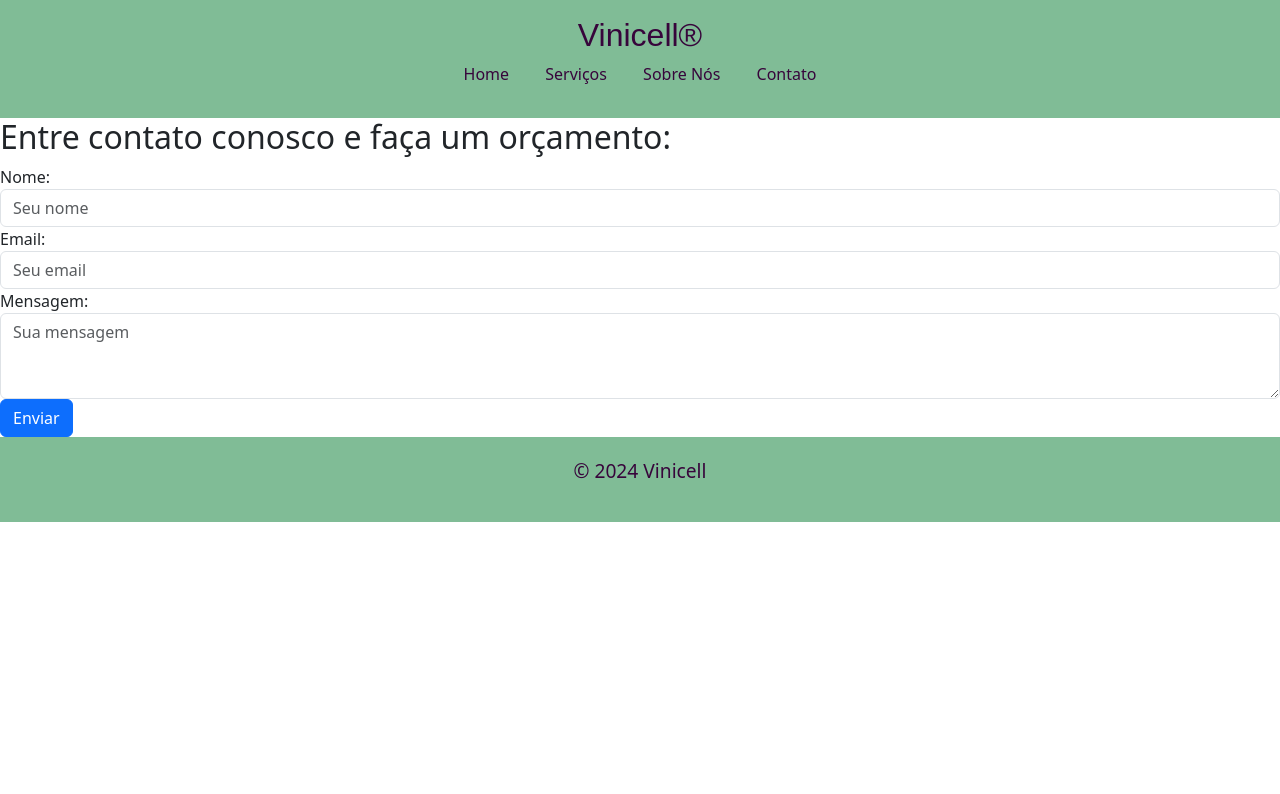
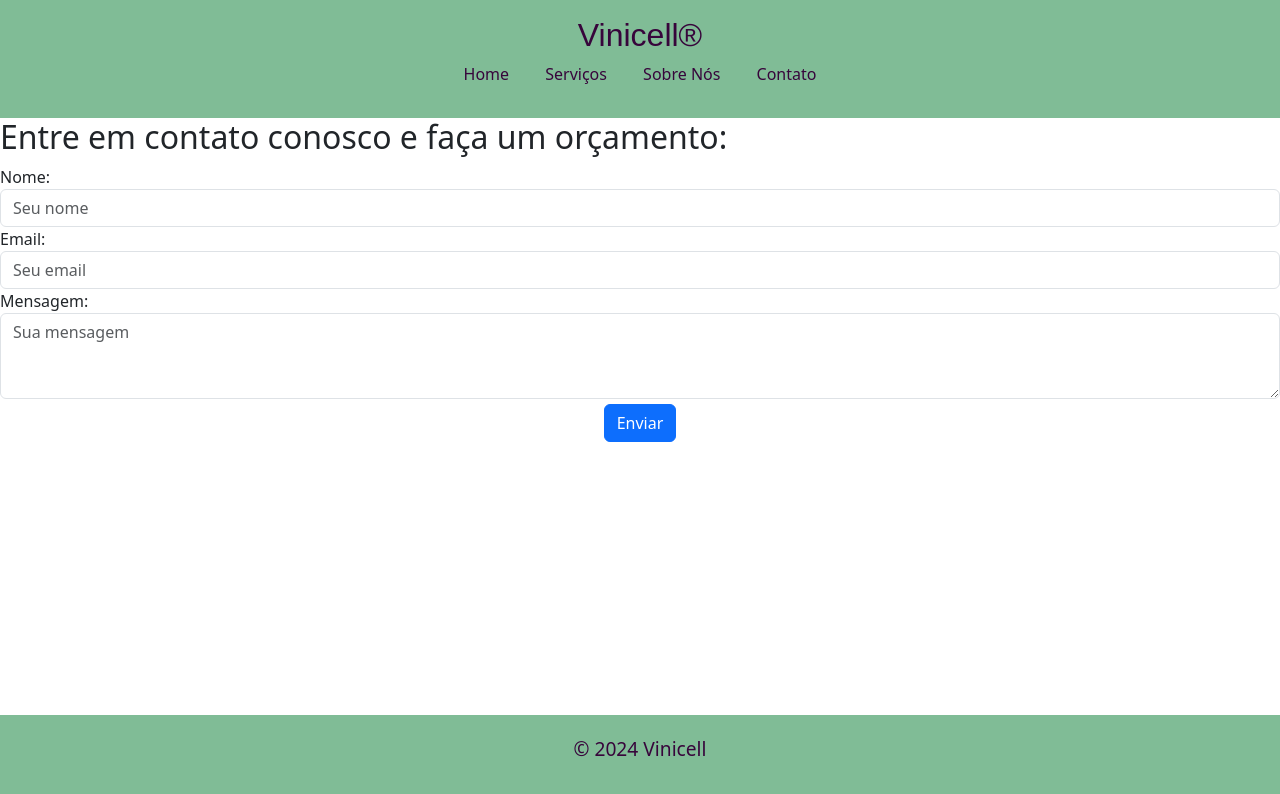
Before and after one commit to vinisanths/Vinicell, a plain HTML site: page contato.html in a window 1280 px wide. Drawn offline with nearby package versions, Linux system fonts and the light colour scheme.

Commit message:
Alteracoes no codigo e remocoes de trechos nao utilizados

```diff
--- a/contato.html
+++ b/contato.html
@@ -22,10 +22,10 @@
 </header>
 
 
-
+<main>
     <div id="contact" class="row">
         <div class="col-lg-12">
-          <h2>Entre contato conosco e faça um orçamento: </h2>
+          <h2>Entre em contato conosco e faça um orçamento: </h2>
           <form>
             <div class="form-group">
               <label for="name">Nome:</label>
@@ -39,10 +39,13 @@
               <label for="message">Mensagem:</label>
               <textarea class="form-control" id="message" rows="3" placeholder="Sua mensagem"></textarea>
             </div>
+            <div class="botao">
             <button type="submit" class="btn btn-primary">Enviar</button>
+            </div>
           </form>
         </div>
       </div>
+      </main>
 
       <footer>
         <p>&copy; 2024 Vinicell</p>
--- a/styles/style.css
+++ b/styles/style.css
@@ -3,6 +3,12 @@ body {
     color: #f1ebeb;
     font-family: sans-serif;
     margin: 0;
+    min-height: 100vh;
+    display: flex;
+    flex-direction: column;
+}
+main{
+    flex-grow: 1;
 }
 
 header {
@@ -38,6 +44,10 @@ nav ul li a{
     color: black;
 
 }
+.botao{
+    padding: 5px 0 5px 0;
+    text-align: center;
+}
 section {
     padding: 2rem;
 }
@@ -46,7 +56,6 @@ footer {
     background-color: #80bc96;
     padding: 20px 0;
     text-align: center;
-    position: absolute;
     width: 100%;
     font-size: larger;
     color: #37053b;
```
Also changed, not shown: emmets/hds.jpg (deleted).
